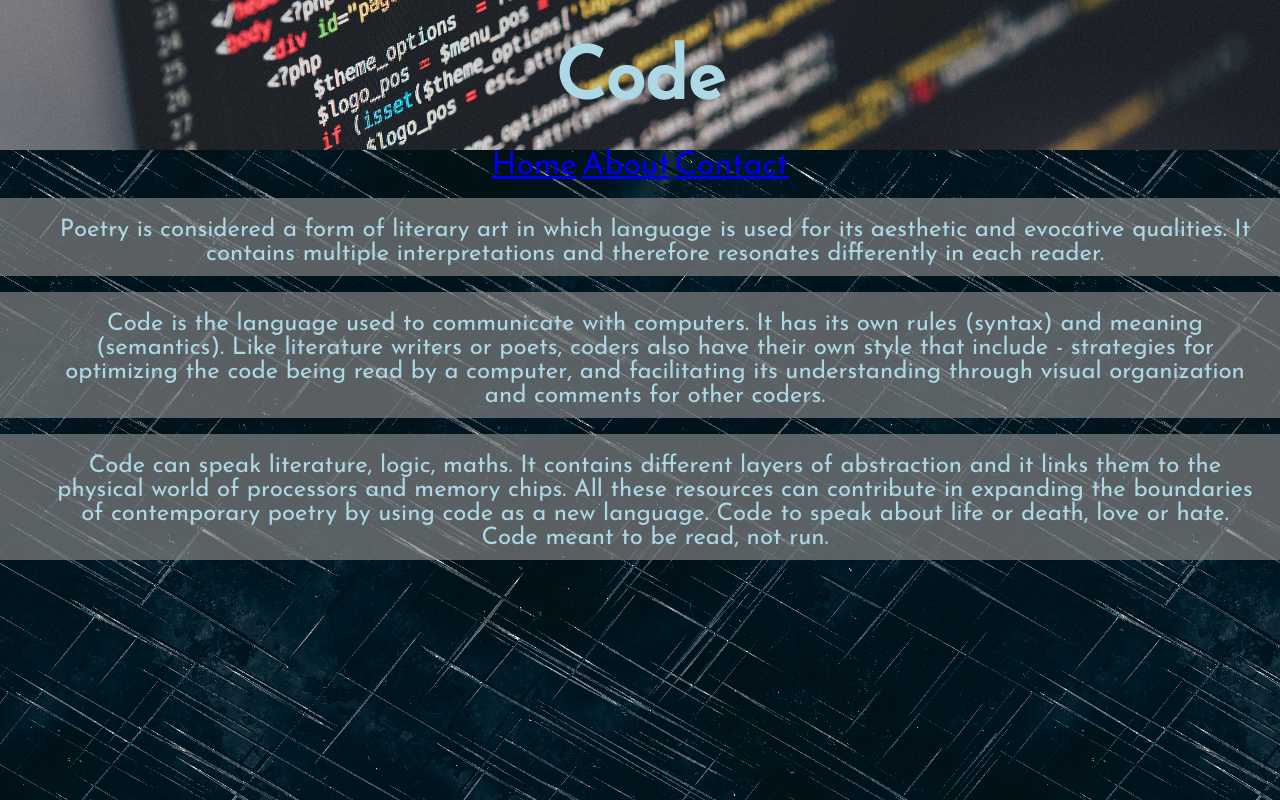
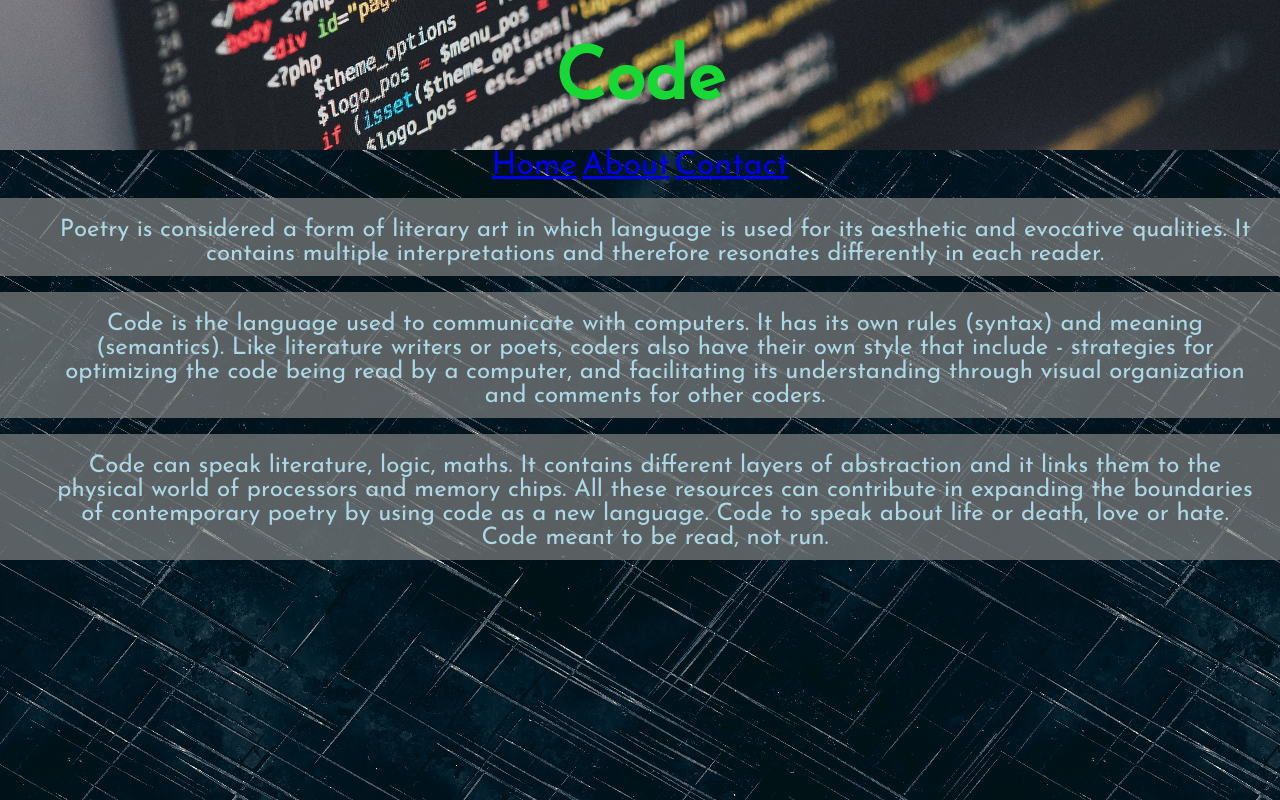
Before and after one commit to ericjduran/code-website, a plain HTML site: page index.html in a window 1280 px wide. Drawn offline with Linux system fonts and the light colour scheme; a web font is replaced by a local one.

Commit message:
css color

```diff
--- a/css/style.css
+++ b/css/style.css
@@ -9,7 +9,7 @@
 
 h1 {
     padding: 20px;
-    color: lightblue;
+    color: #17d834;
     text-align: center;
 }
 
```
